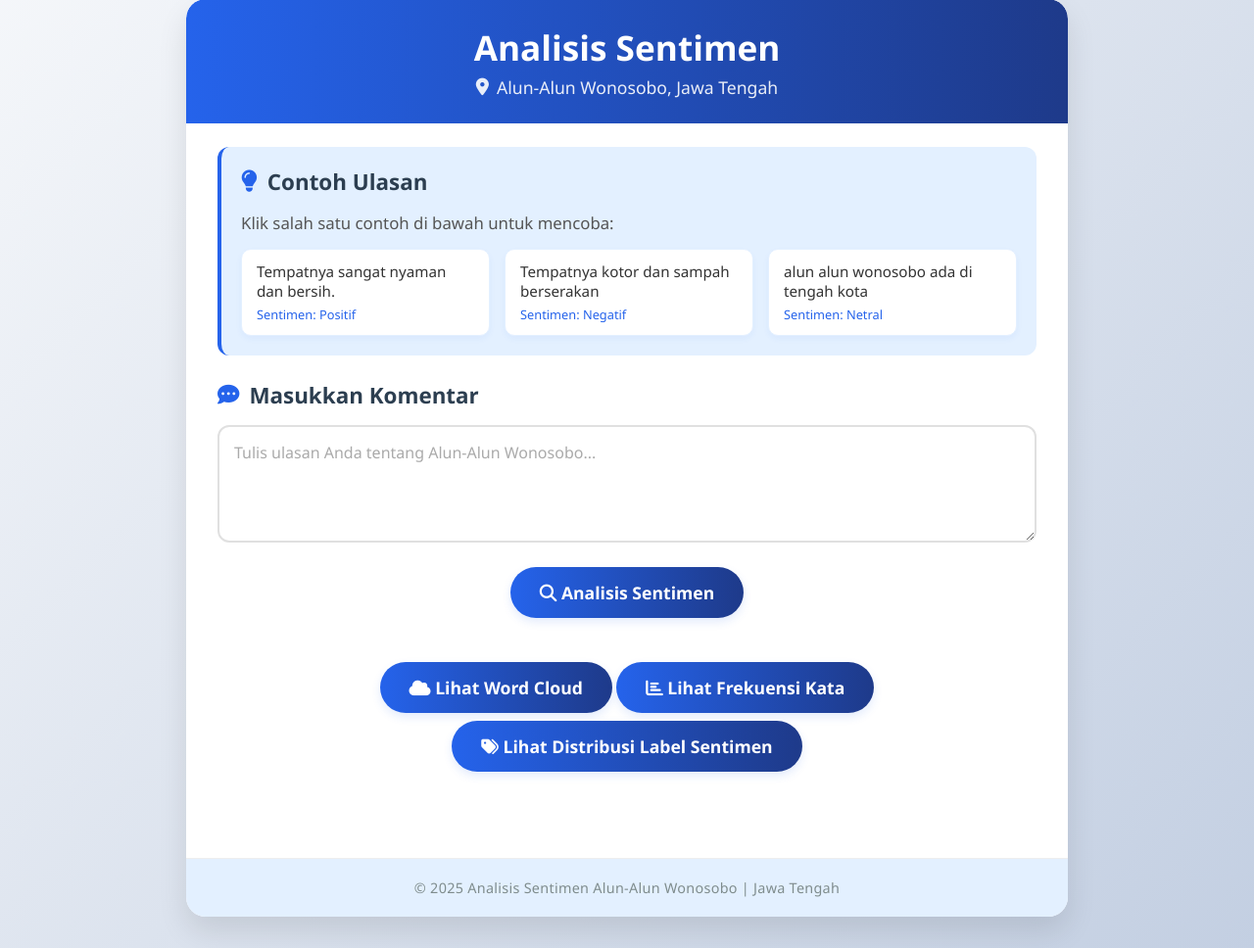
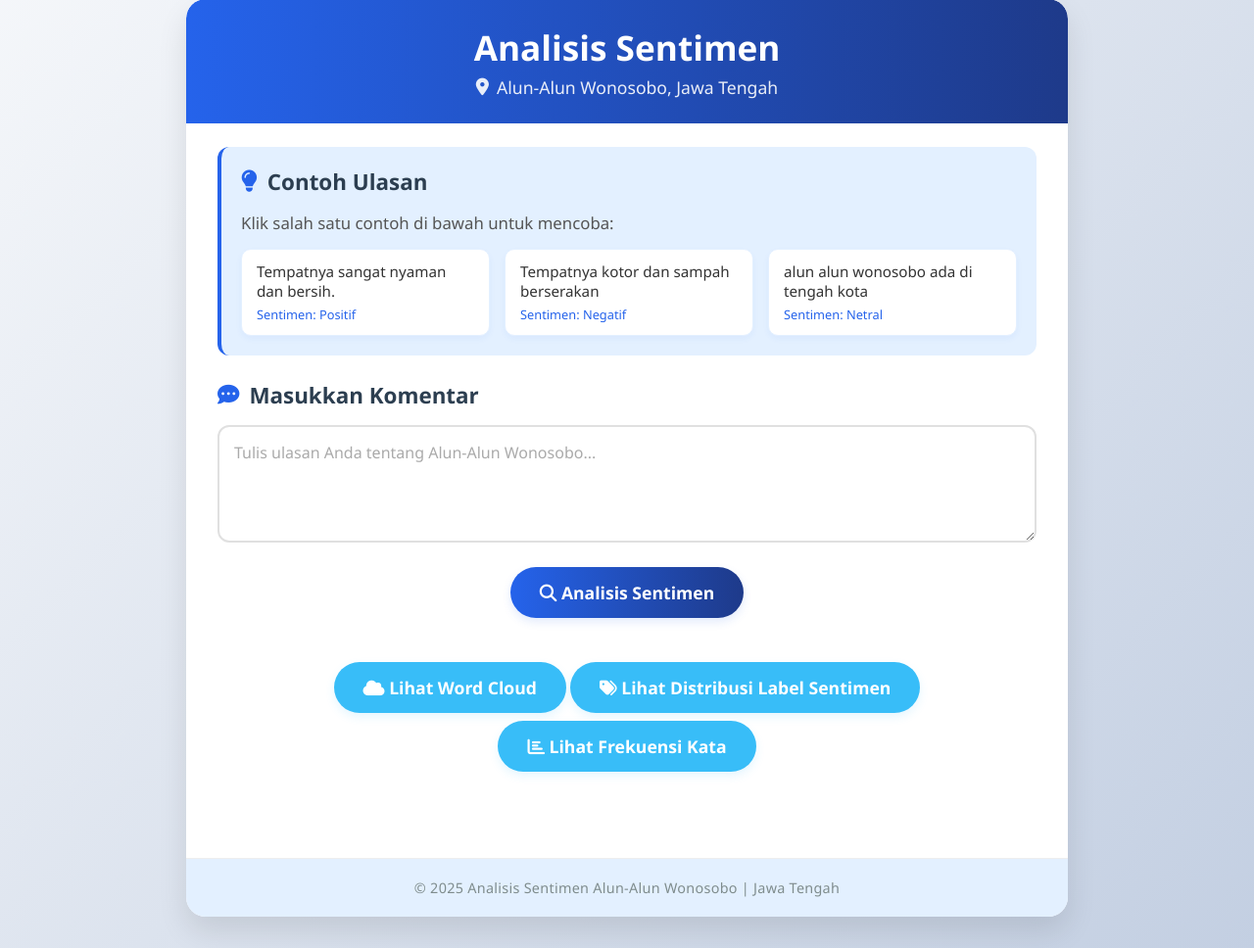
Before and after one commit to manggoro/analisissentimenSVM, a Flask app: page / in a window 1280 px wide. Shown: the part 33-1001 px from the top of the page at 98% size. Run offline with Flask 3, Linux system fonts and the light colour scheme; parts of the project's set-up code (start-up, migrations or seed data) failed here and were passed over.

Commit message:
style: ubah warna tiga tombol utama (Word Cloud, Label Sentimen, Frekuensi Kata) jadi biru muda

```diff
--- a/templates/index.html
+++ b/templates/index.html
@@ -164,6 +164,15 @@
             .sentiment-text { font-size: 1rem; }
             .examples, .result-section { padding: 6px; }
         }
+        .btn-secondary {
+            background: #38bdf8 !important;
+            color: white !important;
+            box-shadow: 0 4px 10px rgba(56, 189, 248, 0.13);
+        }
+        .btn-secondary:hover, .btn-secondary:focus {
+            background: #60a5fa !important;
+            outline: 2px solid #60a5fa !important;
+        }
     </style>
 </head>
 <body>
@@ -206,15 +215,16 @@
     </form>
             </div>
             <div style="text-align:center; margin: 24px 0;">
-                <a href="/wordcloud" target="_blank" class="analyze-btn" style="display:inline-block; width:auto;">
+                <a href="/wordcloud" target="_blank" class="analyze-btn btn-secondary" style="display:inline-block; width:auto;">
                     <i class="fas fa-cloud"></i> Lihat Word Cloud
                 </a>
-                <a href="/frekuensi" target="_blank" class="analyze-btn" style="display:inline-block; width:auto; margin-top:8px;">
+                <a href="/labeling" target="_blank" class="analyze-btn btn-secondary" style="display:inline-block; width:auto; margin-top:8px;">
+                    <i class="fas fa-tags"></i> Lihat Distribusi Label Sentimen
+                </a>
+                <a href="/frekuensi" target="_blank" class="analyze-btn btn-secondary" style="display:inline-block; width:auto; margin-top:8px;">
                     <i class="fas fa-chart-bar"></i> Lihat Frekuensi Kata
                 </a>
-                <a href="/labeling" target="_blank" class="analyze-btn" style="display:inline-block; width:auto; margin-top:8px;">
-                    <i class="fas fa-tags"></i> Lihat Distribusi Label Sentimen
-                </a>
+
             </div>
             <div class="result-section fade-in" id="resultSection" {% if not hasil %}style="display:none;"{% endif %}>
     {% if hasil %}
```
